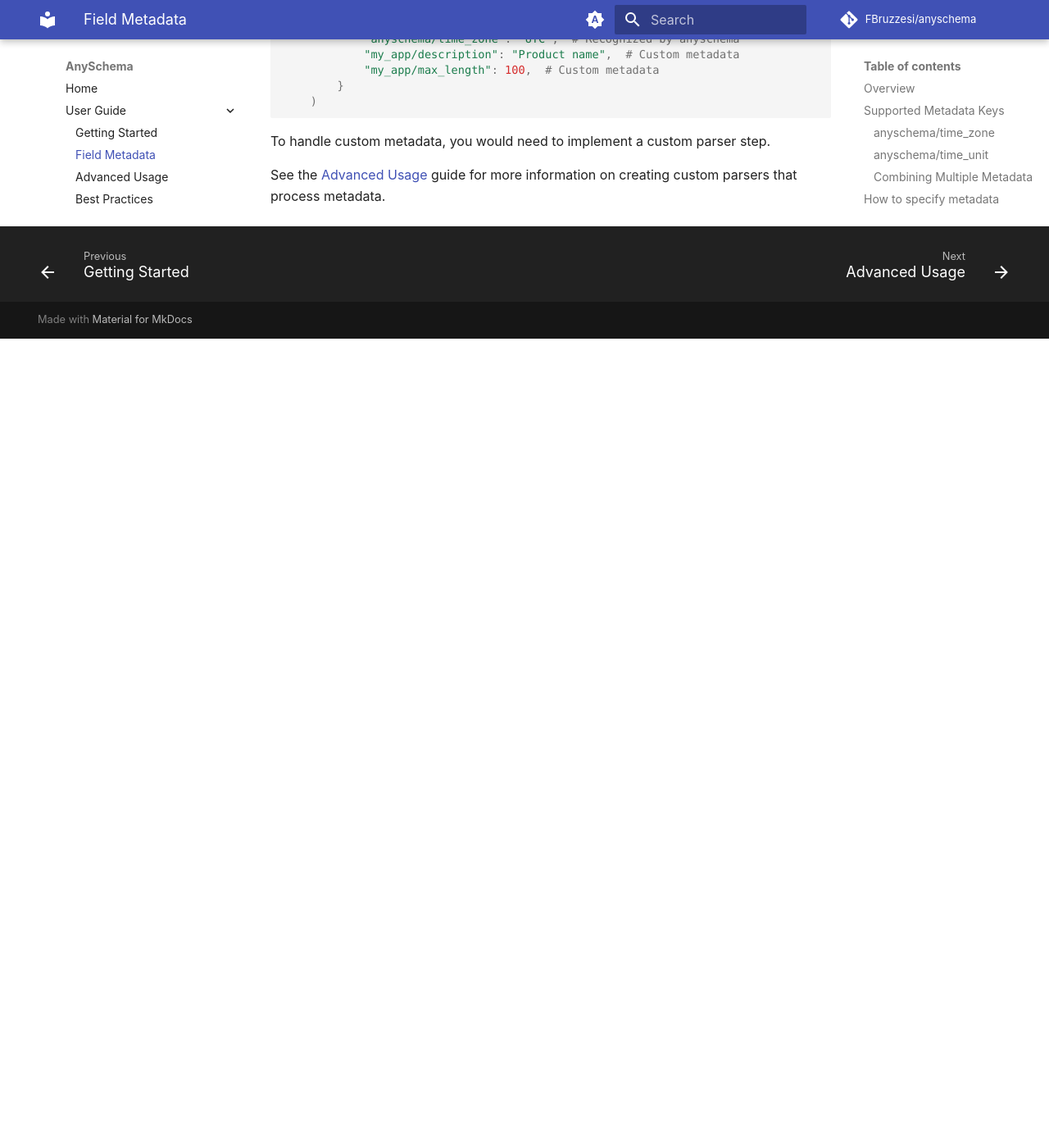
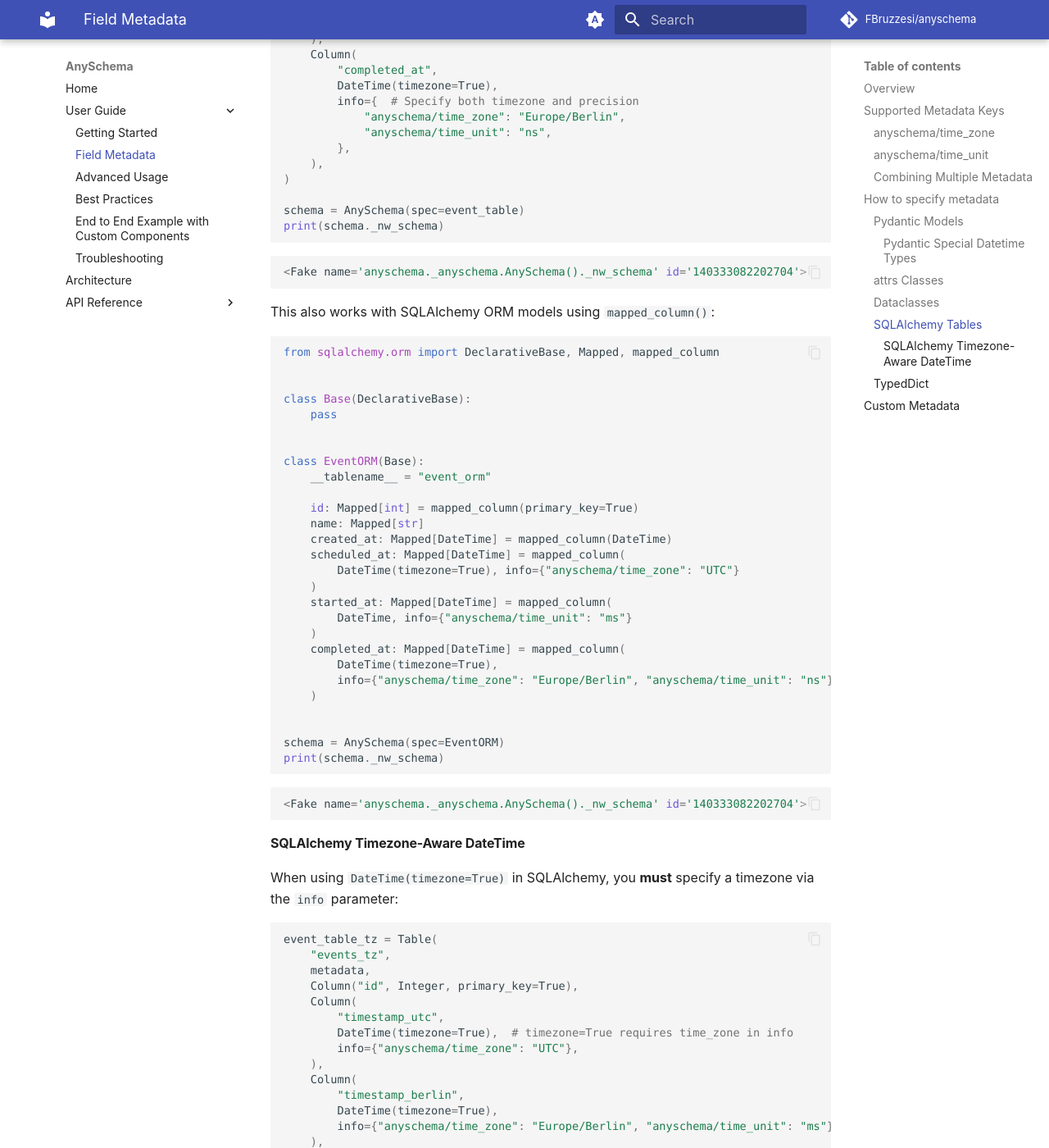
Before and after one commit to FBruzzesi/anyschema, an MkDocs documentation site: the page built from docs/user-guide/field-metadata.md, in a window 1280 px wide and 1400 px high, scrolled down 5551 px. Shown: the whole window at 82% size. Built offline with MkDocs 1.6.1 and Material for MkDocs 9.7.7, drawn with Linux system fonts in a browser that asks for light colours; comment, search, counter and statistics services are not loaded; before the commit the page ends 5964 px from its top, so only the background shows below that; some of the changed text lies outside the part shown.

````diff
--- a/docs/user-guide/field-metadata.md
+++ b/docs/user-guide/field-metadata.md
@@ -217,9 +217,117 @@
 print(schema._nw_schema)
 ```
 
+### SQLAlchemy Tables
+
+For SQLAlchemy tables and ORM models, use the `info` parameter in `Column()` or `mapped_column()`:
+
+```python exec="true" source="above" result="python" session="metadata-sqlalchemy"
+from sqlalchemy import Column, DateTime, Integer, MetaData, String, Table
+from anyschema import AnySchema
+
+metadata = MetaData()
+
+event_table = Table(
+    "events",
+    metadata,
+    Column("id", Integer, primary_key=True),
+    Column("name", String(100)),
+    Column("created_at", DateTime),  # Default datetime (no metadata)
+    Column(
+        "scheduled_at",
+        DateTime(timezone=True),
+        info={"anyschema/time_zone": "UTC"},  # Specify timezone via info
+    ),
+    Column(
+        "started_at",
+        DateTime,
+        info={"anyschema/time_unit": "ms"},  # Specify time precision via info
+    ),
+    Column(
+        "completed_at",
+        DateTime(timezone=True),
+        info={  # Specify both timezone and precision
+            "anyschema/time_zone": "Europe/Berlin",
+            "anyschema/time_unit": "ns",
+        },
+    ),
+)
+
+schema = AnySchema(spec=event_table)
+print(schema._nw_schema)
+```
+
+This also works with SQLAlchemy ORM models using `mapped_column()`:
+
+```python exec="true" source="above" result="python" session="metadata-sqlalchemy"
+from sqlalchemy.orm import DeclarativeBase, Mapped, mapped_column
+
+
+class Base(DeclarativeBase):
+    pass
+
+
+class EventORM(Base):
+    __tablename__ = "event_orm"
+
+    id: Mapped[int] = mapped_column(primary_key=True)
+    name: Mapped[str]
+    created_at: Mapped[DateTime] = mapped_column(DateTime)
+    scheduled_at: Mapped[DateTime] = mapped_column(
+        DateTime(timezone=True), info={"anyschema/time_zone": "UTC"}
+    )
+    started_at: Mapped[DateTime] = mapped_column(
+        DateTime, info={"anyschema/time_unit": "ms"}
+    )
+    completed_at: Mapped[DateTime] = mapped_column(
+        DateTime(timezone=True),
+        info={"anyschema/time_zone": "Europe/Berlin", "anyschema/time_unit": "ns"},
+    )
+
+
+schema = AnySchema(spec=EventORM)
+print(schema._nw_schema)
+```
+
+#### SQLAlchemy Timezone-Aware DateTime
+
+When using `DateTime(timezone=True)` in SQLAlchemy, you **must** specify a timezone via the `info` parameter:
+
+```python exec="true" source="above" result="python" session="metadata-sqlalchemy"
+event_table_tz = Table(
+    "events_tz",
+    metadata,
+    Column("id", Integer, primary_key=True),
+    Column(
+        "timestamp_utc",
+        DateTime(timezone=True),  # timezone=True requires time_zone in info
+        info={"anyschema/time_zone": "UTC"},
+    ),
+    Column(
+        "timestamp_berlin",
+        DateTime(timezone=True),
+        info={"anyschema/time_zone": "Europe/Berlin", "anyschema/time_unit": "ms"},
+    ),
+)
+
+schema = AnySchema(spec=event_table_tz)
+print(schema._nw_schema)
+```
+
+!!! warning "DateTime(timezone=True) Requires Timezone"
+    SQLAlchemy's `DateTime(timezone=True)` does not specify a fixed timezone value (it only indicates the database
+    should store timezone information).
+
+    You **must** specify a timezone via `info={'anyschema/time_zone': 'UTC'}`, otherwise anyschema will raise an
+    `UnsupportedDTypeError`.
+
+!!! warning "DateTime() Cannot Have Timezone with timezone=False"
+    SQLAlchemy's `DateTime()` or `DateTime(timezone=False)` is for naive datetimes and will raise an
+    `UnsupportedDTypeError` if you specify a timezone in the `info` parameter.
+
 ### TypedDict
 
-!!! note "TypedDict Limitation"
+!!! info "TypedDict Limitation"
     TypedDict classes do not support field metadata at the type annotation level.
     If you need to specify metadata for TypedDict fields, consider using dataclasses, Pydantic models, or attrs classes
     instead.
````
Also changed, not shown: 3 other files.
